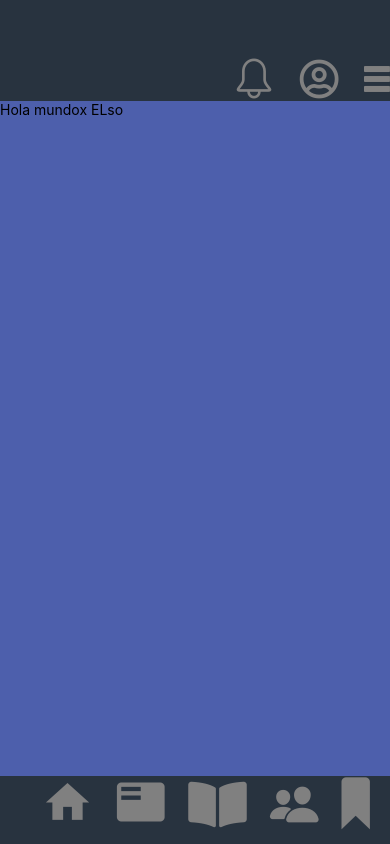
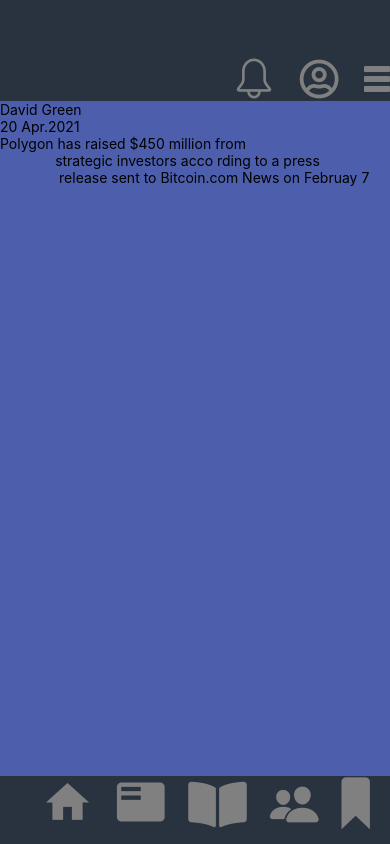
Before and after one commit to JohanaBaez/ChatApp, a React Native app: screen / in a window 390 px wide. Built offline with nearby package versions, Linux system fonts and the light colour scheme.

Commit message:
Moficaciones el componente de FormUser, trabajando con props

```diff
--- a/src/components/FormMain.tsx
+++ b/src/components/FormMain.tsx
@@ -30,6 +30,9 @@ const FormMain = () => {
             </View>
 
             <View style={styles.body}>
+                <View>
+
+                </View>
                 <FormScrollView></FormScrollView>
             </View>
 
@@ -83,4 +86,5 @@ const styles = StyleSheet.create({
 
 
     }
+
 });
--- a/src/components/FormScrollView.tsx
+++ b/src/components/FormScrollView.tsx
@@ -1,13 +1,18 @@
 import { StyleSheet, Text, View } from 'react-native';
 import FormUser from '../screens/FormUser';
-import User from '../screens/FormUser';
 
 
-const FormScrollView = ()=>{
 
-    return(
+const FormScrollView = () => {
+
+    return (
         <View>
-         <FormUser/>
+            <FormUser title='David Green'
+                date='20 Apr.2021'
+                coment='Polygon has raised $450 million from
+              strategic investors acco rding to a press
+               release sent to Bitcoin.com News on Februay 7' />
+
         </View>
     )
 }
--- a/src/screens/FormUser.tsx
+++ b/src/screens/FormUser.tsx
@@ -1,13 +1,17 @@
 import { StyleSheet, Text, View } from 'react-native';
+interface Props{
+    title: string;
+    date: string;
+    coment:string;
+}
 
-
-const FormUser = ()=>{
+const FormUser = ({title,date,coment}:Props)=>{
 
     return(
         <View>
-            <Text>
-                Hola mundox ELso
-            </Text>
+            <Text>{title}</Text>
+            <Text>{date}</Text>
+            <Text>{coment}</Text>
         </View>
     )
 }
```
